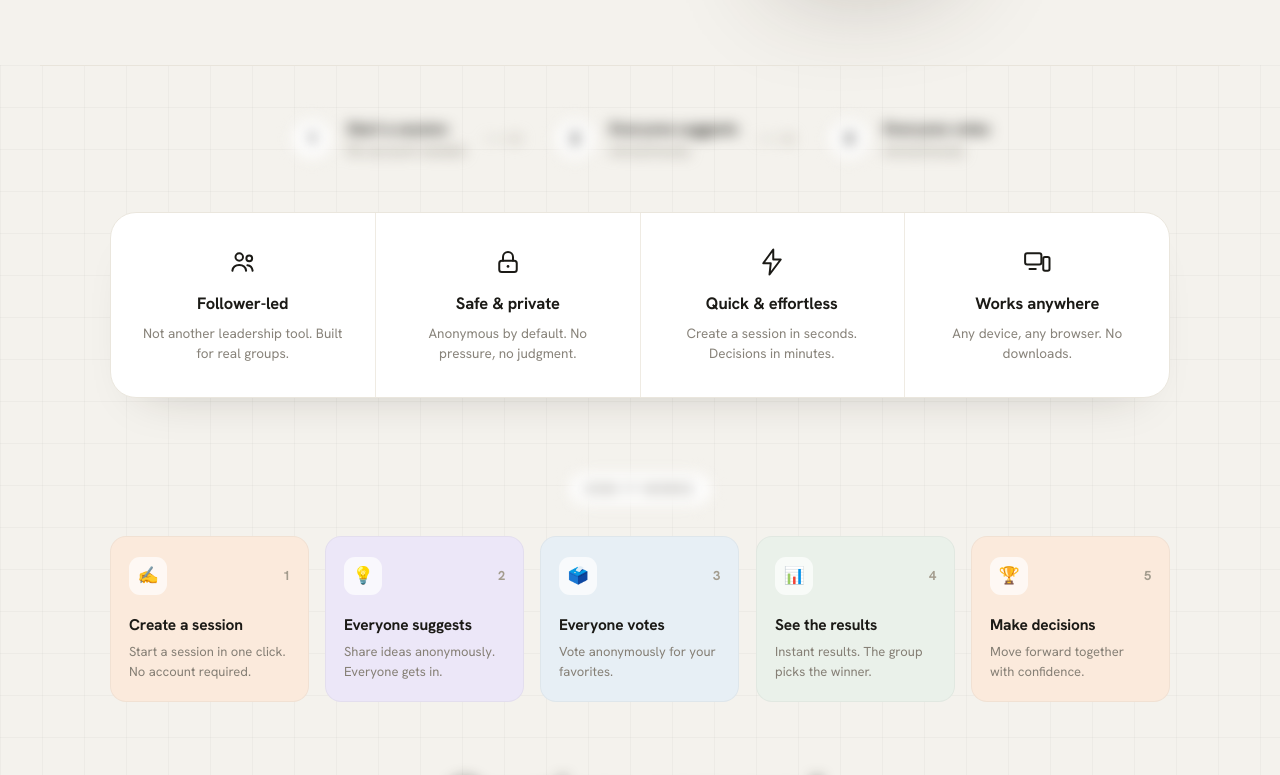
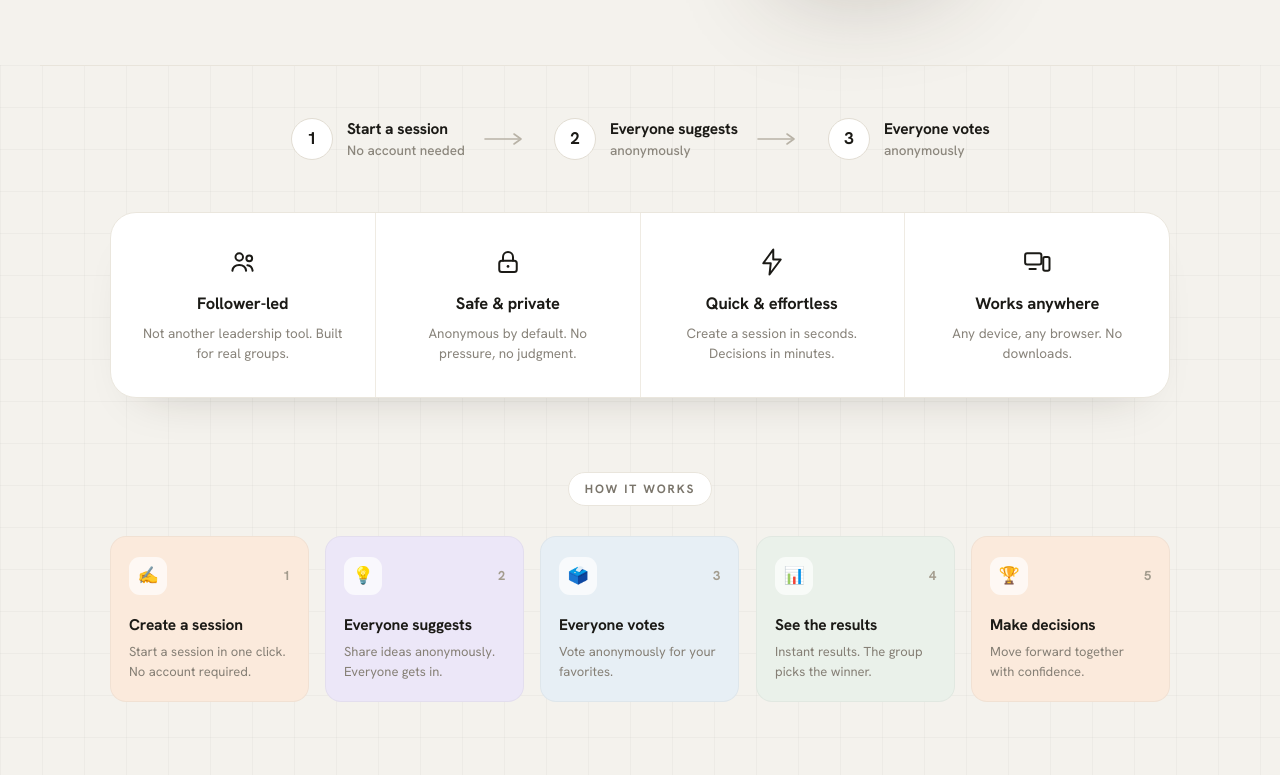
Before and after one commit to BatManny007/votenotes, a Next.js app: page / in a window 1280 px wide. Shown: the part 787-1562 px from the top of the page. Built offline with nearby package versions, Linux system fonts and the light colour scheme; no server answers.

Commit message:
Fix blurred scroll reveal headlines

```diff
--- a/src/app/globals.css
+++ b/src/app/globals.css
@@ -63,10 +63,12 @@ body {
   from {
     opacity: 0;
     transform: scale(0.94);
+    filter: blur(8px);
   }
   to {
     opacity: 1;
     transform: scale(1);
+    filter: blur(0);
   }
 }
 
```
